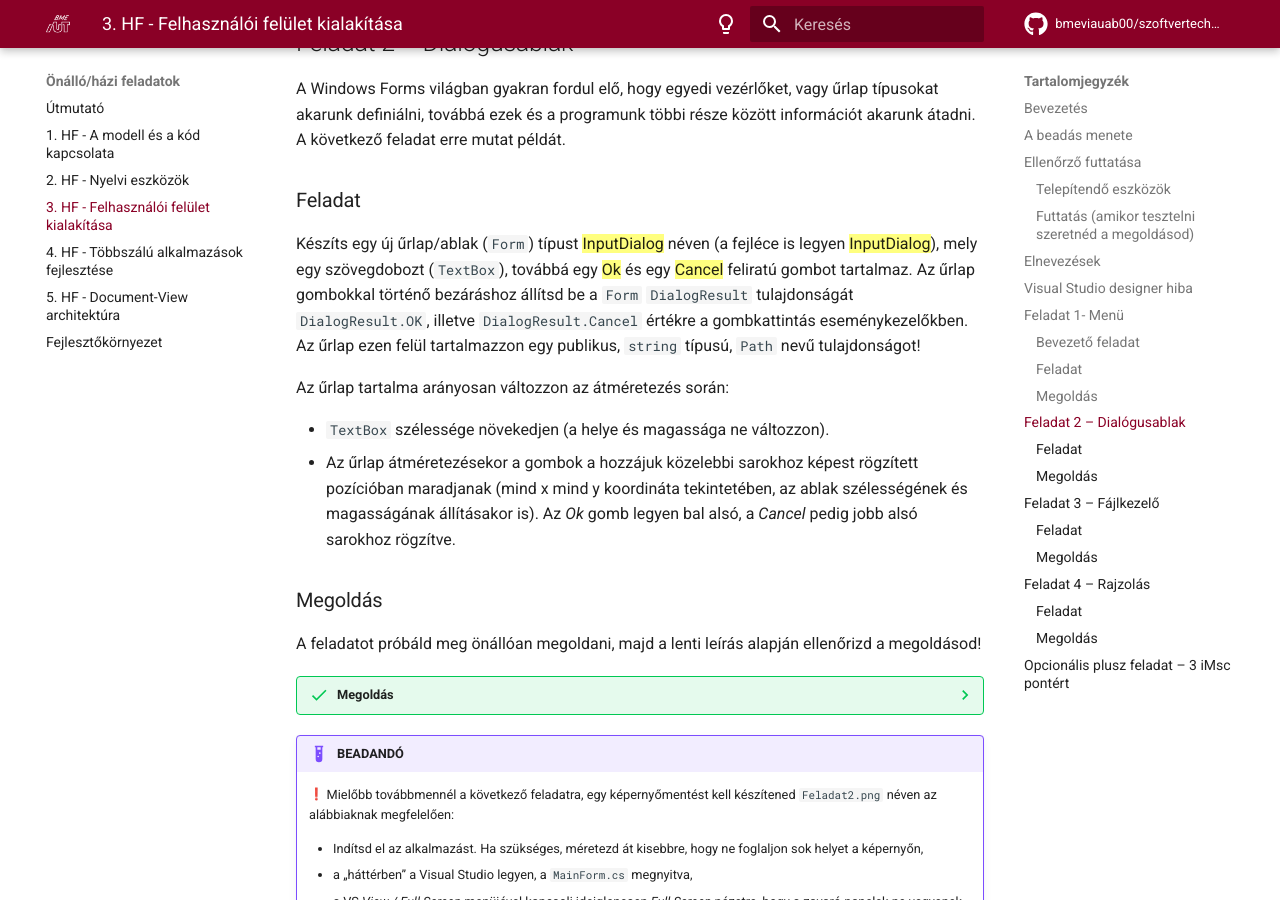
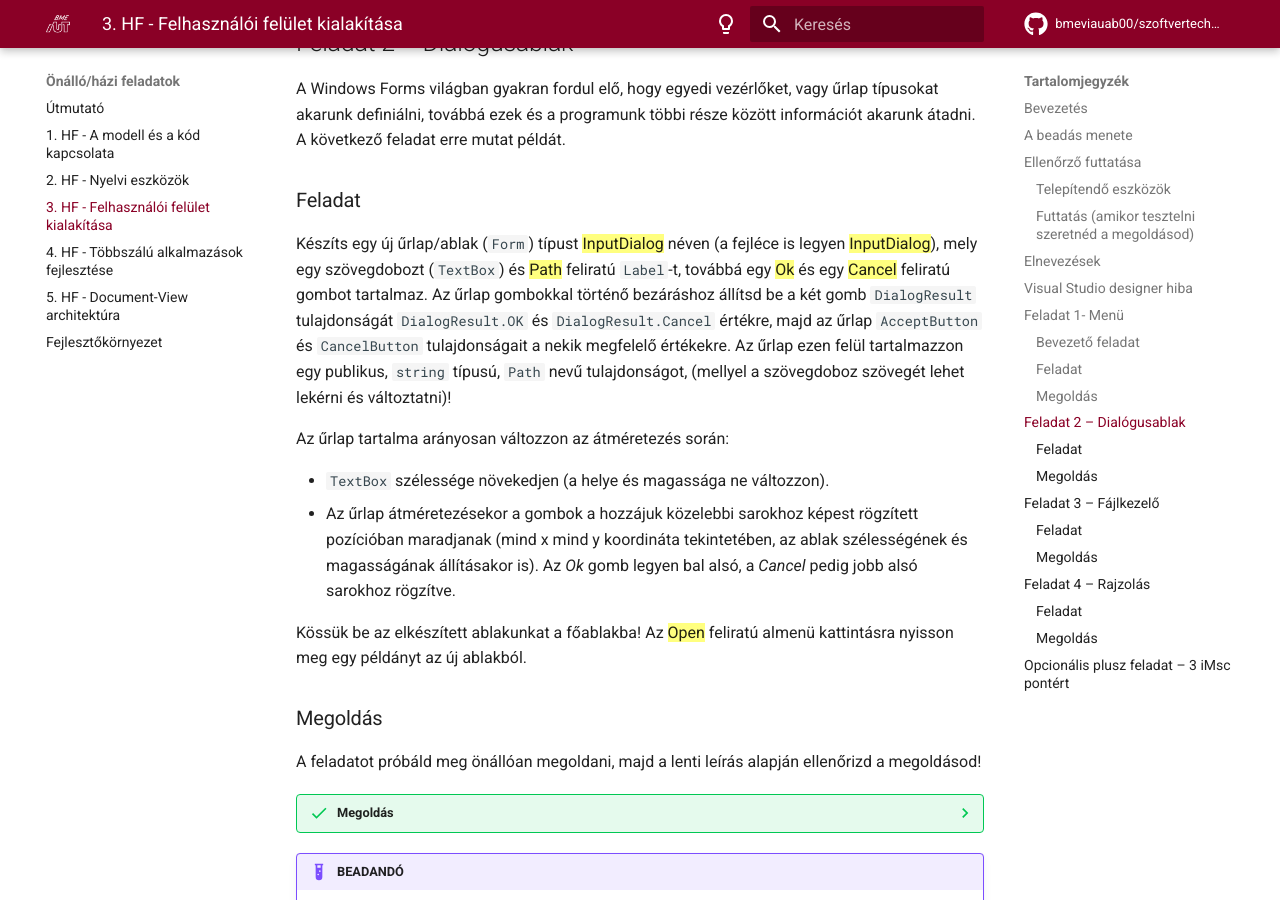
Before and after one commit to bmeviauab00/szoftvertechnikak, an MkDocs documentation site: the page built from docs/hazi/3-felhasznaloi-felulet-kialakitasa/index.md, in a window 1280 px wide and 900 px high, scrolled down 5598 px. Built offline with MkDocs 1.6.1 and Material for MkDocs 9.7.7, drawn with Linux system fonts in a browser that asks for light colours; emoji names are drawn with the system emoji font; comment, search, counter and statistics services are not loaded.

Commit message:
2-es feladat javítások

```diff
--- a/docs/hazi/3-felhasznaloi-felulet-kialakitasa/index.md
+++ b/docs/hazi/3-felhasznaloi-felulet-kialakitasa/index.md
@@ -126,12 +126,14 @@ A Windows Forms világban gyakran fordul elő, hogy egyedi vezérlőket, vagy ű
 
 ### Feladat
 
-Készíts egy új űrlap/ablak (`Form`) típust ==InputDialog== néven (a fejléce is legyen ==InputDialog==), mely egy szövegdobozt (`TextBox`), továbbá egy ==Ok== és egy ==Cancel== feliratú gombot tartalmaz. Az űrlap gombokkal történő bezáráshoz állítsd be a `Form` `DialogResult` tulajdonságát `DialogResult.OK`, illetve `DialogResult.Cancel` értékre a gombkattintás eseménykezelőkben. Az űrlap ezen felül tartalmazzon egy publikus, `string` típusú, `Path` nevű tulajdonságot!
+Készíts egy új űrlap/ablak (`Form`) típust ==InputDialog== néven (a fejléce is legyen ==InputDialog==), mely egy szövegdobozt (`TextBox`) és ==Path== feliratú `Label`-t, továbbá egy ==Ok== és egy ==Cancel== feliratú gombot tartalmaz. Az űrlap gombokkal történő bezáráshoz állítsd be a két gomb `DialogResult` tulajdonságát `DialogResult.OK` és `DialogResult.Cancel` értékre, majd az űrlap `AcceptButton` és `CancelButton` tulajdonságait a nekik megfelelő értékekre. Az űrlap ezen felül tartalmazzon egy publikus, `string` típusú, `Path` nevű tulajdonságot, (mellyel a szövegdoboz szövegét lehet lekérni és változtatni)!
 
 Az űrlap tartalma arányosan változzon az átméretezés során:
 
 - `TextBox` szélessége növekedjen (a helye és magassága ne változzon).
 - Az űrlap átméretezésekor a gombok a hozzájuk közelebbi sarokhoz képest rögzített pozícióban maradjanak (mind x mind y koordináta tekintetében, az ablak szélességének és magasságának állításakor is). Az *Ok* gomb legyen bal alsó, a *Cancel* pedig jobb alsó sarokhoz rögzítve.
+
+Kössük be az elkészített ablakunkat a főablakba! Az ==Open== feliratú almenü kattintásra nyisson meg egy példányt az új ablakból.
 
 ### Megoldás
 
```
